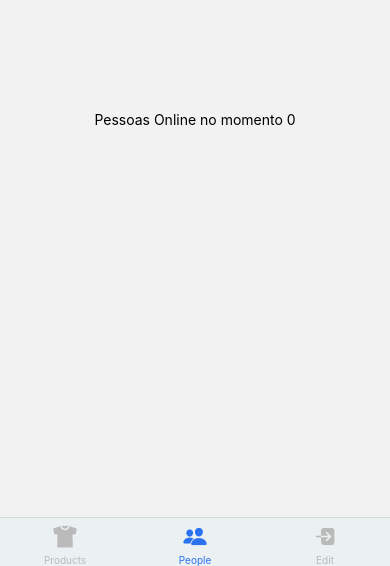
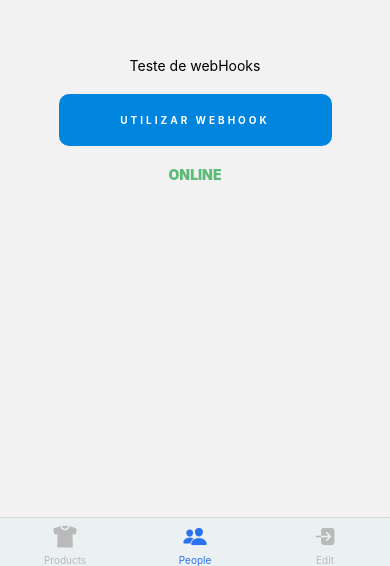
Before and after one commit to Marcos-Allan/app_techstore, a React Native app: screen /People in a window 390 px wide. Shown: the part 278-844 px from the top of the page. Built offline with nearby package versions, Linux system fonts and the light colour scheme; no server answers.

Commit message:
troquei a animação dos modais

```diff
--- a/components/Card/index.tsx
+++ b/components/Card/index.tsx
@@ -114,7 +114,7 @@ export default function Card(props: CardProps){
 
             {/* MODAL */}
             <Modal
-                animationType="slide"
+                animationType="fade"
                 transparent={true}
                 visible={modalVisible}
                 onRequestClose={() => {
@@ -125,7 +125,6 @@ export default function Card(props: CardProps){
                     flex: 1,
                     justifyContent: 'center',
                     alignItems: 'center',
-                    backgroundColor: '#d9d9d9d9',
                     marginTop: -20,
                 }}>
                     <View style={{
--- a/pages/Edit/index.tsx
+++ b/pages/Edit/index.tsx
@@ -222,7 +222,7 @@ export default function Edit() {
 
                     {/* MODAL */}
                     <Modal
-                        animationType="slide"
+                        animationType="fade"
                         transparent={true}
                         visible={modalVisible}
                         onRequestClose={() => {
@@ -233,7 +233,6 @@ export default function Edit() {
                             flex: 1,
                             justifyContent: 'center',
                             alignItems: 'center',
-                            backgroundColor: '#d9d9d997',
                             marginTop: -20,
                         }}>
                             <View style={{
--- a/pages/People/index.tsx
+++ b/pages/People/index.tsx
@@ -1,13 +1,33 @@
+import { useState, useEffect } from 'react';
 import { useSafeAreaInsets } from 'react-native-safe-area-context';
-import { View, Text } from 'react-native'
+import { View, Text, TouchableOpacity } from 'react-native'
 
 export default function People(){
     const insets = useSafeAreaInsets();
+    const [web, setWeb] = useState<boolean>(false)
+    const [message, setMessage] = useState<string>('offline')
+
+    useEffect(() => {
+      setMessage(message == 'online' ? 'offline' : 'online')
+    }, [web]);
 
     return(
         <View style={{ flex: 1,alignItems: 'center', justifyContent: 'center', paddingTop: insets.top }}>
             <Text>
-                Pessoas Online no momento 0
+                Teste de webHooks
+            </Text>
+            <TouchableOpacity
+              style={{ backgroundColor: '#0085de', marginTop: 20, padding: 20, borderRadius: 10, width: '70%', display: 'flex', justifyContent: 'center', alignItems: 'center' }}
+              onPress={() => setWeb(!web)}
+            >
+              <Text style={{ color: '#ffffff', fontWeight: 'bold', textTransform: 'uppercase', letterSpacing: 3, fontSize: 10, textAlign: 'center'  }}>Utilizar WebHook</Text>
+            </TouchableOpacity>
+
+            <Text
+              style={{
+                color: `${message == 'online' ? '#5cbb77' : '#ff5f5f'}`, textTransform: 'uppercase', fontWeight: '900', marginTop: 20,
+            }}>
+              {message}
             </Text>
         </View>
     )
```
